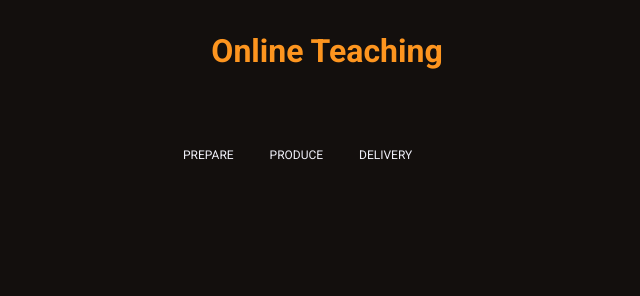
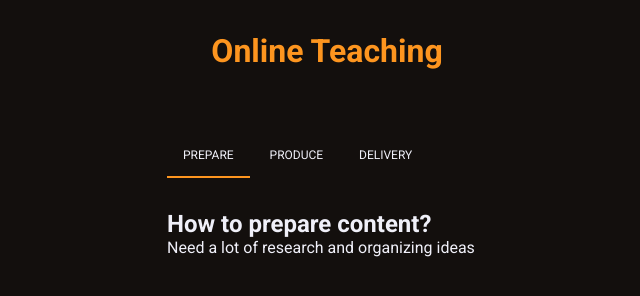
Before and after one commit to daniel21h/web-navigation-tabs, a plain HTML site: page index.html in a window 1280 px wide. Shown: the whole page, without its empty margins (313-953 px from the left). Drawn offline with Linux system fonts and the light colour scheme.

Commit message:
feat: finalized code

```diff
--- a/script.js
+++ b/script.js
@@ -3,7 +3,8 @@ const $ = document.querySelector.bind(document);
 function TabNavigation() {
   const html = {
     links: [...$('.tab-links').children],
-    contents: [...$('.tab-content').children]
+    contents: [...$('.tab-content').children],
+    defaultTab: $('[data-default]')
   }
 
   function hideAllTabContent() {
@@ -13,7 +14,9 @@ function TabNavigation() {
   }
 
   function removeAllActiveClass() {
-
+    html.links.forEach(tab => {
+      tab.className = tab.className.replace(' active', '')
+    })
   }
 
   function showCurrentTab(id) {
@@ -23,9 +26,12 @@ function TabNavigation() {
 
   function selectTab(event) {
     hideAllTabContent()
+    removeAllActiveClass()
 
     const target = event.currentTarget
     showCurrentTab(target.dataset.id)
+
+    target.className += ' active'
   }
 
   function listenForChange() {
@@ -37,6 +43,8 @@ function TabNavigation() {
   function init() {
     hideAllTabContent()
     listenForChange()
+
+    html.defaultTab.click()
   }
 
   return {
--- a/styles.css
+++ b/styles.css
@@ -74,3 +74,18 @@ button:hover::after,
 button.active::after {
   width: 100%;
 }
+
+.tab-content > section {
+  animation: up 1.5s;
+}
+
+@keyframes up {
+  from {
+    opacity: 0;
+    transform: translateY(15px);
+  }
+
+  to {
+    opacity: 1;
+  }
+}
```
